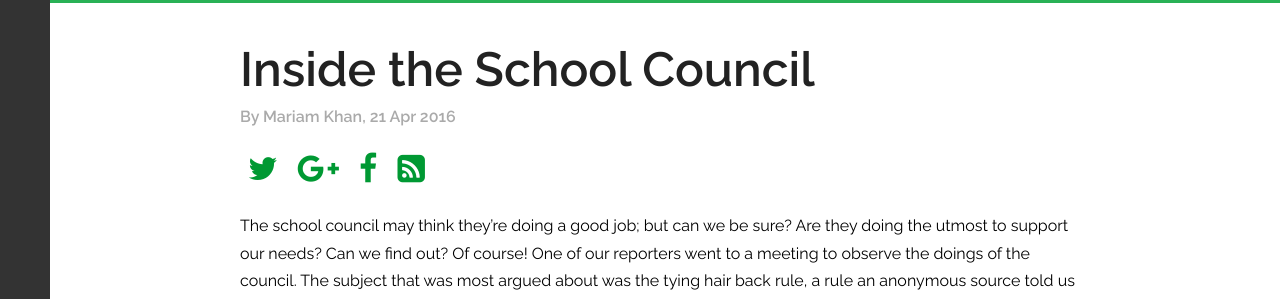
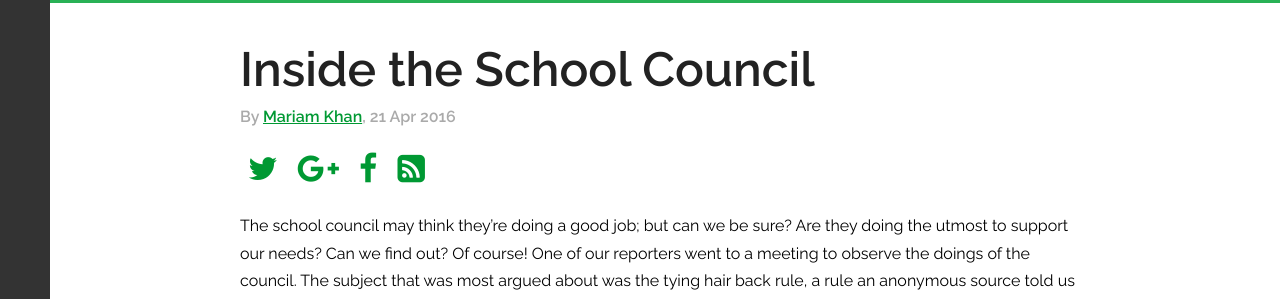
Before and after one commit to Kefwmag/kefwmag.github.io, a Jekyll site: the page built from _posts/2016-04-21-inside-the-school-council.md, in a window 1280 px wide and 977 px high. Shown: the part 122-421 px from the top of the window. Built offline with Jekyll 4.4.1, drawn with Linux system fonts in a browser that asks for light colours; nearby versions of some CDN libraries.

Commit message:
Update dposts.html

```diff
--- a/_layouts/dposts.html
+++ b/_layouts/dposts.html
@@ -5,7 +5,10 @@ layout: deep
 <div>
   <article class="fs {{page.categories}}">
     <h1 class="storyName">{{ page.title }}</h1>
-    <h3 class="author">{% if page.author %}By {{ page.author }}, {% endif %}{{ page.date | date: "%-d %b %Y" }}</h3>
+    <h3 class="author">{% if page.author %}By <a id="authorlink" href="/author/">{{ page.author }}</a>, {% endif %}{{ page.date | date: "%-d %b %Y" }}</h3>
+    <script>
+      document.getElementById("authorlink").href+="{{page.author}}".toLowercase().replace(" ","-");
+    </script>
     <figure>
       <!-- Twitter -->
       <a href="https://twitter.com/share?u=backchat.kefw.org{{page.url}}&t={{page.title}} - Read more on BackChat">
```
